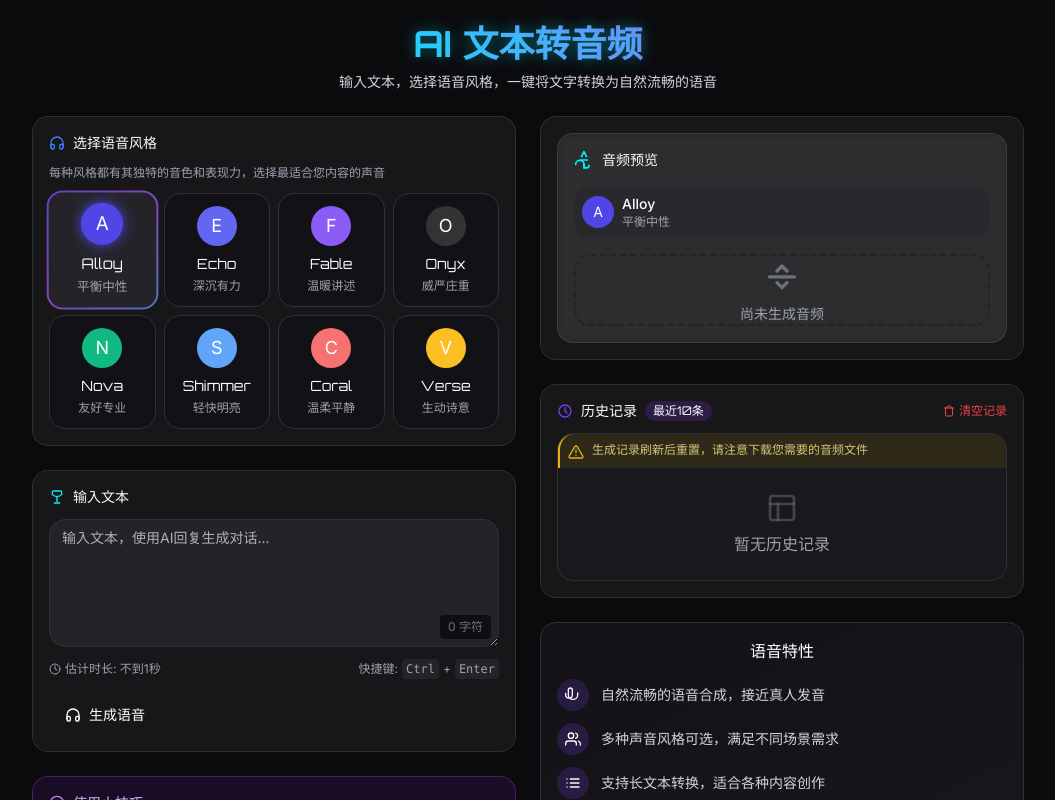
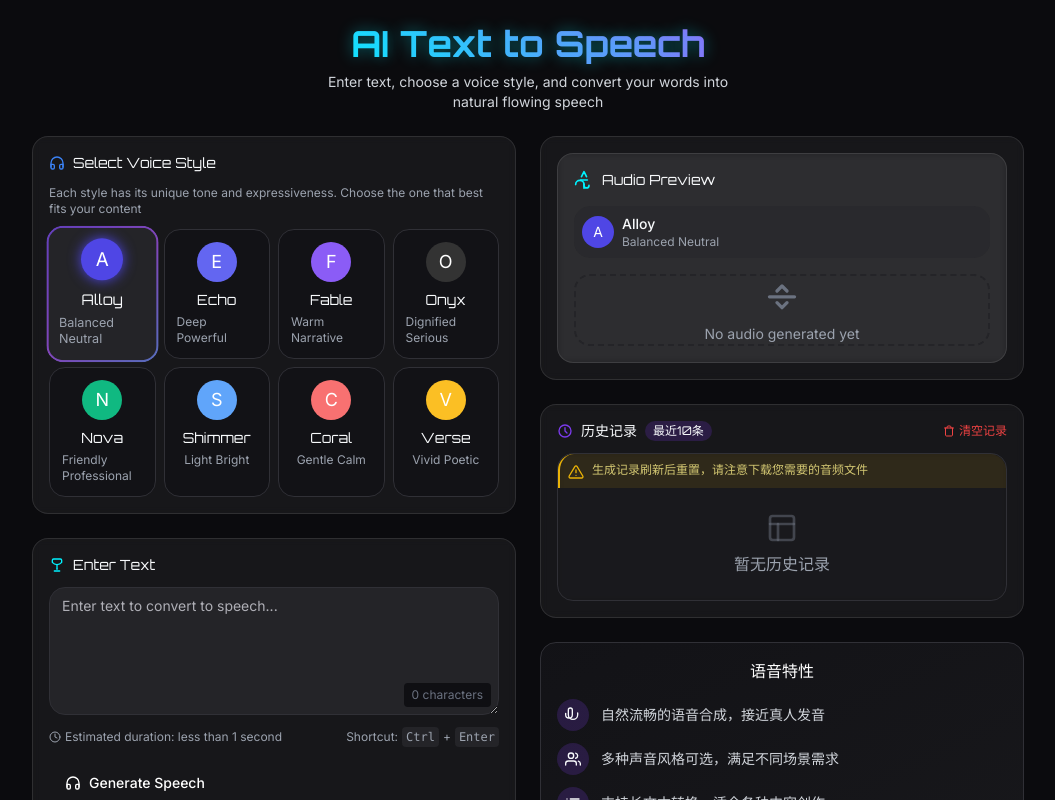
Before and after one commit to AprajitSarkar/round-audio-dream-26, a React (Vite) app: page / in a window 1280 px wide. Shown: the top 800 px of the page, without its empty margins (112-1167 px from the left). Built offline with nearby package versions, Linux system fonts and the light colour scheme.

Commit message:
Fix: Update project dependencies
Update project dependencies to the latest versions.

```diff
--- a/src/components/AudioPreview.tsx
+++ b/src/components/AudioPreview.tsx
@@ -25,11 +25,11 @@ const AudioPreview: React.FC<AudioPreviewProps> = ({ audioUrl, currentVoice }) =
           className="w-5 h-5 mr-2 text-accent"
         >
           <path d="M12 22v-5" />
-          <path d="m9 8 3-6 3 6" />
+          <path d="M9 8l3-6 3 6" />
           <path d="M8 12h8" />
           <path d="M18 18.5a3 3 0 1 1-6 0v-1a5 5 0 0 0-10 0" />
         </svg>
-        <h3 className="text-sm font-medium">音频预览</h3>
+        <h3 className="text-sm font-medium">Audio Preview</h3>
       </div>
 
       {currentVoice && (
@@ -82,10 +82,10 @@ const AudioPreview: React.FC<AudioPreviewProps> = ({ audioUrl, currentVoice }) =
             className="w-10 h-10 text-gray-500 mb-2"
           >
             <path d="M4.5 12.5h15" />
-            <path d="m9 9 3-3 3 3" />
-            <path d="m9 16 3 3 3-3" />
+            <path d="M9 9l3-3 3 3" />
+            <path d="M9 16l3 3 3-3" />
           </svg>
-          <p className="text-sm text-gray-400">尚未生成音频</p>
+          <p className="text-sm text-gray-400">No audio generated yet</p>
         </div>
       )}
     </div>
--- a/src/components/DownloadButton.tsx
+++ b/src/components/DownloadButton.tsx
@@ -28,7 +28,7 @@ const DownloadButton: React.FC<DownloadButtonProps> = ({ onClick, disabled = fal
         <polyline points="7 10 12 15 17 10" />
         <line x1="12" x2="12" y1="15" y2="3" />
       </svg>
-      下载音频文件
+      Download Audio File
     </Button>
   );
 };
--- a/src/components/Footer.tsx
+++ b/src/components/Footer.tsx
@@ -5,7 +5,7 @@ const Footer: React.FC = () => {
   return (
     <footer className="py-6 mt-6 border-t border-border text-center">
       <p className="text-xs text-gray-400">
-        © 2025 AI声音助手 | 基于先进语音合成技术
+        © 2025 AI Voice Assistant | Based on advanced voice synthesis technology
       </p>
     </footer>
   );
--- a/src/components/GenerateButton.tsx
+++ b/src/components/GenerateButton.tsx
@@ -21,7 +21,7 @@ const GenerateButton: React.FC<GenerateButtonProps> = ({ onClick, isLoading }) =
               <circle className="opacity-25" cx="12" cy="12" r="10" stroke="currentColor" strokeWidth="4"></circle>
               <path className="opacity-75" fill="currentColor" d="M4 12a8 8 0 018-8V0C5.373 0 0 5.373 0 12h4zm2 5.291A7.962 7.962 0 014 12H0c0 3.042 1.135 5.824 3 7.938l3-2.647z"></path>
             </svg>
-            <span>正在生成...</span>
+            <span>Generating...</span>
           </>
         ) : (
           <>
@@ -38,7 +38,7 @@ const GenerateButton: React.FC<GenerateButtonProps> = ({ onClick, isLoading }) =
               <path d="M3 18v-6a9 9 0 0 1 18 0v6" />
               <path d="M21 19a2 2 0 0 1-2 2h-1a2 2 0 0 1-2-2v-3a2 2 0 0 1 2-2h3zM3 19a2 2 0 0 0 2 2h1a2 2 0 0 0 2-2v-3a2 2 0 0 0-2-2H3z" />
             </svg>
-            <span>生成语音</span>
+            <span>Generate Speech</span>
           </>
         )}
       </span>
--- a/src/components/Header.tsx
+++ b/src/components/Header.tsx
@@ -5,10 +5,10 @@ const Header = () => {
   return (
     <header className="w-full text-center p-6 relative">
       <h1 className="text-3xl md:text-4xl font-bold mb-2 glow-text">
-        AI 文本转音频
+        AI Text to Speech
       </h1>
       <p className="text-sm text-gray-300 max-w-md mx-auto">
-        输入文本，选择语音风格，一键将文字转换为自然流畅的语音
+        Enter text, choose a voice style, and convert your words into natural flowing speech
       </p>
     </header>
   );
--- a/src/components/TextInput.tsx
+++ b/src/components/TextInput.tsx
@@ -9,7 +9,7 @@ interface TextInputProps {
 
 const TextInput: React.FC<TextInputProps> = ({ value, onChange }) => {
   const [charCount, setCharCount] = useState(0);
-  const [duration, setDuration] = useState('0 秒');
+  const [duration, setDuration] = useState('0 seconds');
   const CHARS_PER_MINUTE = 150; // Average speaking speed
 
   useEffect(() => {
@@ -22,17 +22,17 @@ const TextInput: React.FC<TextInputProps> = ({ value, onChange }) => {
     let durationText;
 
     if (durationMinutes < 1/60) {
-      durationText = '不到1秒';
+      durationText = 'less than 1 second';
     } else if (durationMinutes < 1) {
       const seconds = Math.round(durationMinutes * 60);
-      durationText = `${seconds} 秒`;
+      durationText = `${seconds} seconds`;
     } else {
       const minutes = Math.floor(durationMinutes);
       const seconds = Math.round((durationMinutes - minutes) * 60);
       if (seconds === 0) {
-        durationText = `${minutes} 分钟`;
+        durationText = `${minutes} minute${minutes > 1 ? 's' : ''}`;
       } else {
-        durationText = `${minutes} 分钟 ${seconds} 秒`;
+        durationText = `${minutes} minute${minutes > 1 ? 's' : ''} ${seconds} second${seconds > 1 ? 's' : ''}`;
       }
     }
 
@@ -65,18 +65,18 @@ const TextInput: React.FC<TextInputProps> = ({ value, onChange }) => {
           <path d="M12 12v6" />
           <path d="M17 3H7a2 2 0 0 0-2 2v3a9 9 0 0 0 14 0V5a2 2 0 0 0-2-2Z" />
         </svg>
-        输入文本
+        Enter Text
       </h3>
       <div className="relative">
         <Textarea
-          placeholder="输入文本，使用AI回复生成对话..."
+          placeholder="Enter text to convert to speech..."
           className="min-h-32 bg-muted resize-y rounded-lg border-border focus:border-accent"
           value={value}
           onChange={(e) => onChange(e.target.value)}
           onKeyDown={handleKeyDown}
         />
         <div className="absolute bottom-2 right-2 text-xs text-gray-500 bg-background/80 backdrop-blur-sm px-2 py-1 rounded">
-          {charCount} 字符
+          {charCount} characters
         </div>
       </div>
       <div className="flex justify-between text-xs text-gray-400">
@@ -94,10 +94,10 @@ const TextInput: React.FC<TextInputProps> = ({ value, onChange }) => {
             <circle cx="12" cy="12" r="10" />
             <polyline points="12 6 12 12 16 14" />
           </svg>
-          估计时长: {duration}
+          Estimated duration: {duration}
         </div>
         <div className="flex items-center">
-          <span>快捷键:</span>
+          <span>Shortcut:</span>
           <kbd className="ml-1 px-1 py-0.5 text-xs bg-muted rounded">Ctrl</kbd>
           <span className="mx-1">+</span>
           <kbd className="px-1 py-0.5 text-xs bg-muted rounded">Enter</kbd>
--- a/src/pages/Index.tsx
+++ b/src/pages/Index.tsx
@@ -44,7 +44,7 @@ const Index = () => {
 
   const handleGenerateAudio = async () => {
     if (!text.trim()) {
-      showStatus('请输入文本内容', 'error');
+      showStatus('Please enter some text', 'error');
       return;
     }
 
@@ -74,10 +74,10 @@ const Index = () => {
       setHistory(newHistory);
       saveHistory(newHistory);
 
-      showStatus('语音生成成功！', 'success');
+      showStatus('Audio generated successfully!', 'success');
     } catch (error) {
       console.error('Error generating audio:', error);
-      showStatus(`生成失败: ${error instanceof Error ? error.message : '未知错误'}`, 'error');
+      showStatus(`Generation failed: ${error instanceof Error ? error.message : 'Unknown error'}`, 'error');
     } finally {
       setIsLoading(false);
     }
@@ -97,15 +97,15 @@ const Index = () => {
       const fileName = `${item.voice}_${item.previewText.substring(0, 15).replace(/[^\w\u4e00-\u9fa5]/g, '')}.mp3`;
       downloadAudio(item.blob, fileName);
     } else {
-      showStatus('音频文件不可用', 'error');
+      showStatus('Audio file not available', 'error');
     }
   };
 
   const handleClearHistory = () => {
-    if (window.confirm('确定要清空所有历史记录吗？这个操作不可撤销。')) {
+    if (window.confirm('Are you sure you want to clear all history? This action cannot be undone.')) {
       setHistory([]);
       localStorage.removeItem('audioGeneratorHistory');
-      showStatus('历史记录已清空', 'success');
+      showStatus('History cleared', 'success');
     }
   };
 
@@ -141,9 +141,9 @@ const Index = () => {
                   <path d="M3 18v-6a9 9 0 0 1 18 0v6" />
                   <path d="M21 19a2 2 0 0 1-2 2h-1a2 2 0 0 1-2-2v-3a2 2 0 0 1 2-2h3zM3 19a2 2 0 0 0 2 2h1a2 2 0 0 0 2-2v-3a2 2 0 0 0-2-2H3z" />
                 </svg>
-                选择语音风格
+                Select Voice Style
               </h3>
-              <p className="text-xs text-gray-400 mb-3">每种风格都有其独特的音色和表现力，选择最适合您内容的声音</p>
+              <p className="text-xs text-gray-400 mb-3">Each style has its unique tone and expressiveness. Choose the one that best fits your content</p>
 
               <div className="grid grid-cols-2 sm:grid-cols-4 gap-2">
                 {voiceOptions.map((voice) => (
--- a/src/utils/audioUtils.ts
+++ b/src/utils/audioUtils.ts
@@ -16,14 +16,14 @@ export interface HistoryItemType {
 }
 
 export const voiceOptions: VoiceOption[] = [
-  { id: 'alloy', name: 'Alloy', description: '平衡中性', color: '#4F46E5' },
-  { id: 'echo', name: 'Echo', description: '深沉有力', color: '#6366F1' },
-  { id: 'fable', name: 'Fable', description: '温暖讲述', color: '#8B5CF6' },
-  { id: 'onyx', name: 'Onyx', description: '威严庄重', color: '#333333' },
-  { id: 'nova', name: 'Nova', description: '友好专业', color: '#10B981' },
-  { id: 'shimmer', name: 'Shimmer', description: '轻快明亮', color: '#60A5FA' },
-  { id: 'coral', name: 'Coral', description: '温柔平静', color: '#F87171' },
-  { id: 'verse', name: 'Verse', description: '生动诗意', color: '#FBBF24' }
+  { id: 'alloy', name: 'Alloy', description: 'Balanced Neutral', color: '#4F46E5' },
+  { id: 'echo', name: 'Echo', description: 'Deep Powerful', color: '#6366F1' },
+  { id: 'fable', name: 'Fable', description: 'Warm Narrative', color: '#8B5CF6' },
+  { id: 'onyx', name: 'Onyx', description: 'Dignified Serious', color: '#333333' },
+  { id: 'nova', name: 'Nova', description: 'Friendly Professional', color: '#10B981' },
+  { id: 'shimmer', name: 'Shimmer', description: 'Light Bright', color: '#60A5FA' },
+  { id: 'coral', name: 'Coral', description: 'Gentle Calm', color: '#F87171' },
+  { id: 'verse', name: 'Verse', description: 'Vivid Poetic', color: '#FBBF24' }
 ];
 
 // Function to download an audio blob
```
